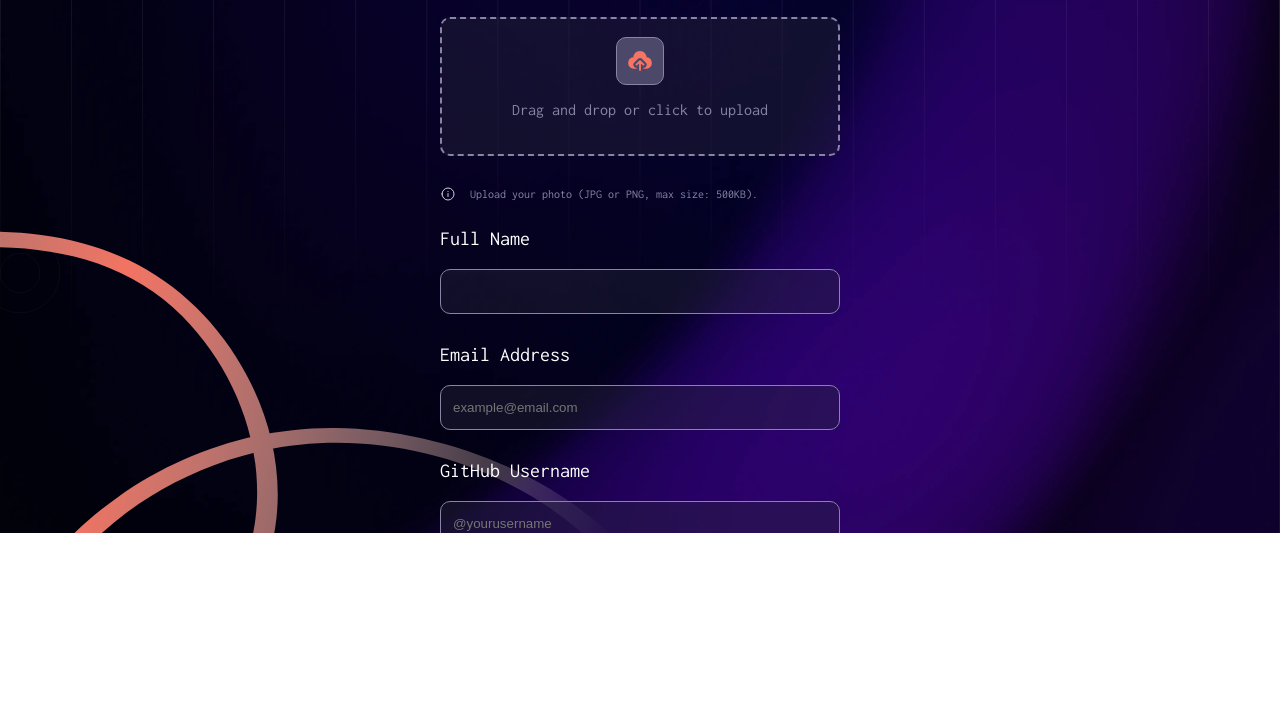
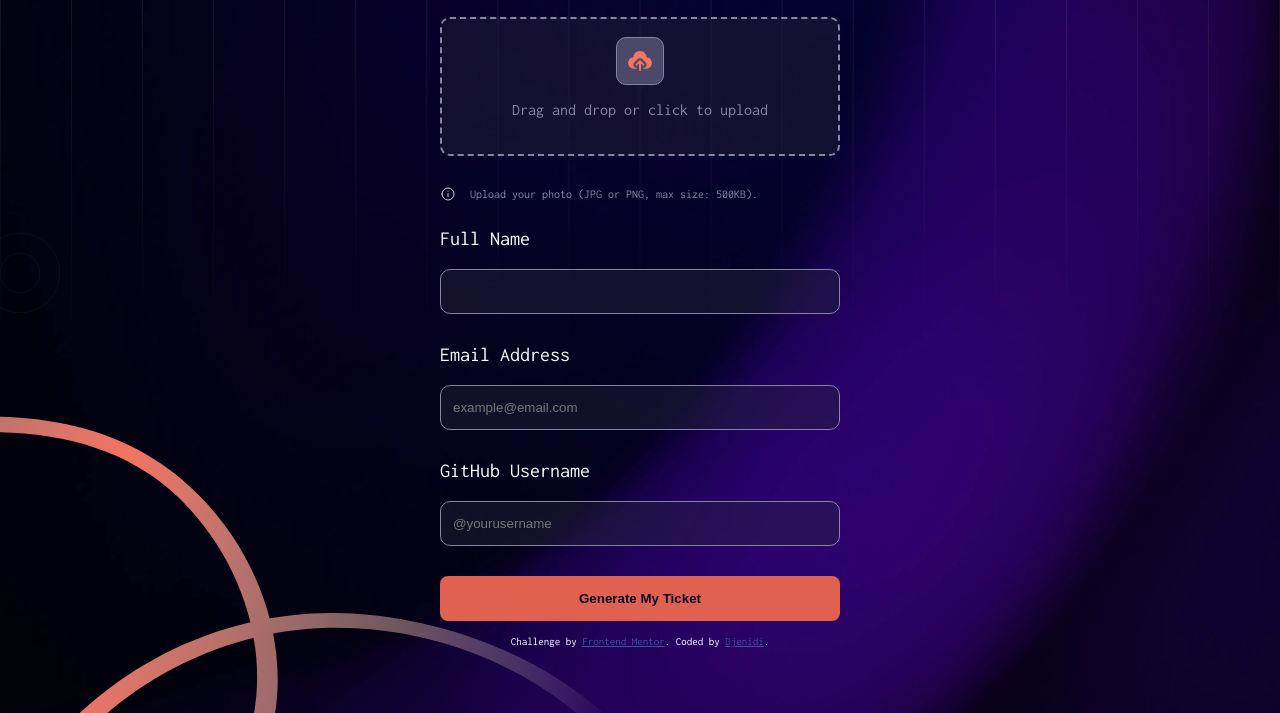
Before and after one commit to djenidisimple/djenidisimple.github.io-conference-ticket-generator, a plain HTML site: page index.html in a window 1280 px wide. Shown: the part 267-980 px from the top of the page. Before the commit the page ends 800 px from the top, so only its background shows below. Drawn offline with Linux system fonts and the light colour scheme.

Commit message:
design finish

```diff
--- a/index.html
+++ b/index.html
@@ -10,7 +10,7 @@
 <body class="center">
   <main>
     <!-- background -->
-    <div class="background">
+    <div>
       <img src="./assets/images/pattern-squiggly-line-bottom-mobile-tablet.svg" alt="lines-bottom-mobile" class="lines-bottom-mobile">
       <img src="./assets/images/pattern-squiggly-line-bottom-desktop.svg" alt="lines-bottom-desktop" class="lines-bottom-desktop">
     </div>
--- a/style.css
+++ b/style.css
@@ -11,6 +11,7 @@
     --neutral-700-transparente: rgba(89, 83, 128, 0.4);
     --orange-500: hsl(7, 88%, 67%);
     --orange-700: hsl(7, 71%, 60%);
+    --bg-image: url('./assets/images/background-mobile.png');
 }
 .attribution { font-size: 11px; text-align: center;margin-top: 15px;margin-bottom: 55px; }
 .attribution a { color: hsl(228, 45%, 44%); }
@@ -33,20 +34,37 @@
     layout
 =============== */
 html {
-    overflow: hidden;
+    overflow: auto;
+    height: 100%;
 }
 html, body {
-    width: 100%;
-    height: 100%;
     margin: 0;
     padding: 0;
     box-sizing: border-box;
 }
 
 body {
+    margin: 0;
+    padding: 0;
+    min-height: 100vh;
     position: relative;
     font-family: Inconsolata;
     color: var(--neutral-0);
+}
+
+body::before {
+    content: '';
+    position: absolute;
+    top: 0;
+    left: 0;
+    right: 0;
+    bottom: 0;
+    background-image: var(--bg-image);
+    background-position: center center;
+    background-size: cover;
+    background-repeat: no-repeat;
+    z-index: -1;
+    min-height: 100%;
 }
 label {
     display: block;
@@ -428,18 +446,6 @@ form {
     position: absolute;
     display: none;
 }
-.background {
-    position: fixed;
-    top: 0;
-    left: 0;
-    width: 100%;
-    height: 100%;
-    background-image: url('./assets/images/background-mobile.png');
-    background-position: center center;
-    background-size: cover;
-    background-repeat: no-repeat;
-    z-index: -1;
-}
 .generated-tickets {
     display: none;
     width: 340px;
@@ -453,12 +459,12 @@ main {
     Responsive
 ============= */
 @media screen and (min-width: 600px) and (max-width: 900px) {
+    :root {
+        --bg-image: url('./assets/images/background-tablet.png');
+    }
     form {
         max-width: 400px;
         z-index: 2;
-    }
-    .background {
-        background-image: url('./assets/images/background-tablet.png');
     }
     .title {
         font-size: 36px;
@@ -471,6 +477,9 @@ main {
     }
 }
 @media screen and (min-width: 901px) {
+    :root {
+        --bg-image: url('./assets/images/background-desktop.png');
+    }
     .ticket {
         padding: 1em;
         padding-left: 1em;
@@ -494,9 +503,6 @@ main {
     }
     main {
         padding: 1em;
-    }
-    .background {
-        background-image: url('./assets/images/background-desktop.png');
     }
     .squiggly-line-top {
         display: inline;
```
Also changed, not shown: assets/images/Screenshot-desktop.jpeg (added), assets/images/Screenshot-mobile.jpeg (added), img/Screenshot-mobile.jpeg (deleted), 1 other file.
